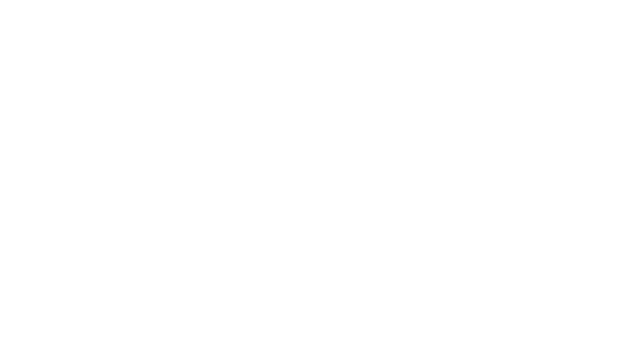
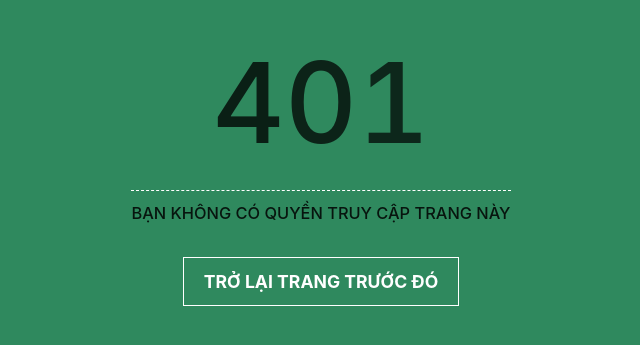
Before and after one commit to HoangLamLe/DATN, a React (Vite) app: page /unauth in a window 1280 px wide. Before the commit this address had no page. Shown: the part 235-580 px from the top of the page, without its empty margins (319-959 px from the left). Built offline with nearby package versions, Linux system fonts and the light colour scheme.

Commit message:
Add private route, NotFound and UnAuth page

```diff
--- a/src/App.jsx
+++ b/src/App.jsx
@@ -9,6 +9,7 @@ import "antd/dist/antd.css";
 import "./App.scss";
 import React, { useEffect, useState } from "react";
 import { useNavigate, useLocation, Outlet } from "react-router-dom";
+import { removeLocalStorage } from "./utils";
 
 function getItem(label, key, icon, children, type) {
   return {
@@ -64,7 +65,10 @@ const App = () => {
       <Modal
         open={isOpenModal}
         onCancel={() => setIsOpenModal(false)}
-        onOk={() => navigate("/")}
+        onOk={async () => {
+          await removeLocalStorage("role");
+          await navigate("/");
+        }}
         okText="Chắc chắn"
         cancelText="Huỷ"
         width="50vw"
--- a/src/Index.jsx
+++ b/src/Index.jsx
@@ -8,17 +8,28 @@ import Home from "./components/home/Home";
 import Monitor from "./components/monitor/Monitor";
 import Viewer from "./components/viewer/Viewer";
 import "antd/dist/antd.css";
+import PrivateRoute from "./routes/PrivateRoute";
+import NotFound from "./components/notFound/NotFound";
+import UnAuth from "./components/unAuth/UnAuth";
 
 function Index() {
   return (
     <Routes>
       <Route path="/" element={<LoginScreen />}></Route>
       <Route path="/viewer" element={<Viewer />}></Route>
-      <Route element={<App />}>
+      <Route
+        element={
+          <PrivateRoute>
+            <App />
+          </PrivateRoute>
+        }
+      >
         <Route path="/home" element={<Home />}></Route>
         <Route path="/display" element={<Display />}></Route>
         <Route path="/monitor" element={<Monitor />}></Route>
       </Route>
+      <Route path="/unauth" element={<UnAuth />}></Route>
+      <Route path="*" element={<NotFound />}></Route>
     </Routes>
   );
 }
--- a/src/components/auth/Login.jsx
+++ b/src/components/auth/Login.jsx
@@ -1,10 +1,11 @@
 import React from "react";
 import { useForm } from "react-hook-form";
 import { yupResolver } from "@hookform/resolvers/yup";
-import { useNavigate } from "react-router-dom";
+import { Await, useNavigate } from "react-router-dom";
 import { message } from "antd";
 
 import schema from "./schema";
+import { setLocalStorage } from "../../utils";
 
 import { Container, FormItem, Form, SubmitItem } from "./styled.js";
 
@@ -19,15 +20,17 @@ function LoginScreen() {
     resolver: yupResolver(schema()),
   });
 
-  const onSubmitHandler = (data) => {
+  const onSubmitHandler = async (data) => {
     if (!data) return;
     if (data.user === "admin") {
+      await setLocalStorage("role", "admin");
+      await navigate("/home");
       message.success("Đăng nhập thành công với tư cách admin");
-      navigate("/home");
     }
     if (data.user === "user") {
+      await setLocalStorage("role", "user");
+      await navigate("/viewer");
       message.success("Đăng nhập thành công với tư cách user");
-      navigate("/viewer");
     }
   };
 
--- /dev/null
+++ b/src/components/notFound/NotFound.jsx
@@ -0,0 +1,35 @@
+import React from "react";
+import { useNavigate } from "react-router-dom";
+import { NotFoundStyle } from "./styled";
+
+const NotFound = () => {
+  const navigate = useNavigate();
+  const handleBack = () => {
+    navigate(-1);
+  };
+  return (
+    <NotFoundStyle>
+      <div className="flex-container">
+        <div className="text-center">
+          <h1>
+            <span className="fade-in" id="digit1">
+              4
+            </span>
+            <span className="fade-in" id="digit2">
+              0
+            </span>
+            <span className="fade-in" id="digit3">
+              4
+            </span>
+          </h1>
+          <h3 className="fadeIn">TRANG KHÔNG TÌM THẤY</h3>
+          <button type="button" name="button" onClick={handleBack}>
+            Trở lại trang trước đó
+          </button>
+        </div>
+      </div>
+    </NotFoundStyle>
+  );
+};
+
+export default NotFound;
--- /dev/null
+++ b/src/components/notFound/styled.js
@@ -0,0 +1,89 @@
+import styled from "styled-components";
+
+export const NotFoundStyle = styled.div`
+  margin: 0;
+  padding: 0;
+  .flex-container {
+    display: flex;
+    justify-content: center;
+    align-items: center;
+    height: 100vh;
+    color: white;
+    animation: colorSlide 15s cubic-bezier(0.075, 0.82, 0.165, 1) infinite;
+
+    .text-center {
+      text-align: center;
+      h1,
+      h3 {
+        margin: 10px;
+        cursor: default;
+
+        .fade-in {
+          animation: fadeIn 2s ease infinite;
+        }
+      }
+
+      h1 {
+        font-size: 8em;
+        transition: font-size 200ms ease-in-out;
+        border-bottom: 1px dashed white;
+
+        span#digit1 {
+          animation-delay: 200ms;
+        }
+        span#digit2 {
+          animation-delay: 300ms;
+        }
+        span#digit3 {
+          animation-delay: 400ms;
+        }
+      }
+
+      button {
+        border: 1px solid white;
+        background: transparent;
+        outline: none;
+        padding: 10px 20px;
+        font-size: 1.1rem;
+        font-weight: bold;
+        color: white;
+        text-transform: uppercase;
+        transition: background-color 200ms ease-in;
+        margin: 20px 0;
+
+        &:hover {
+          background-color: white;
+          color: #555;
+          cursor: pointer;
+        }
+      }
+    }
+  }
+
+  @keyframes colorSlide {
+    0% {
+      background-color: #152a68;
+    }
+    25% {
+      background-color: royalblue;
+    }
+    50% {
+      background-color: seagreen;
+    }
+    75% {
+      background-color: tomato;
+    }
+    100% {
+      background-color: #152a68;
+    }
+  }
+
+  @keyframes fadeIn {
+    from {
+      opacity: 0;
+    }
+    100% {
+      opacity: 1;
+    }
+  }
+`;
--- /dev/null
+++ b/src/components/unAuth/UnAuth.jsx
@@ -0,0 +1,35 @@
+import React from "react";
+import { useNavigate } from "react-router-dom";
+import { UnAuthStyle } from "./styled";
+
+const UnAuth = () => {
+  const navigate = useNavigate();
+  const handleBack = () => {
+    navigate(-1);
+  };
+  return (
+    <UnAuthStyle>
+      <div className="flex-container">
+        <div className="text-center">
+          <h1>
+            <span className="fade-in" id="digit1">
+              4
+            </span>
+            <span className="fade-in" id="digit2">
+              0
+            </span>
+            <span className="fade-in" id="digit3">
+              1
+            </span>
+          </h1>
+          <h3 className="fadeIn">BẠN KHÔNG CÓ QUYỀN TRUY CẬP TRANG NÀY</h3>
+          <button type="button" name="button" onClick={handleBack}>
+            Trở lại trang trước đó
+          </button>
+        </div>
+      </div>
+    </UnAuthStyle>
+  );
+};
+
+export default UnAuth;
--- /dev/null
+++ b/src/components/unAuth/styled.js
@@ -0,0 +1,89 @@
+import styled from "styled-components";
+
+export const UnAuthStyle = styled.div`
+  margin: 0;
+  padding: 0;
+  .flex-container {
+    display: flex;
+    justify-content: center;
+    align-items: center;
+    height: 100vh;
+    color: white;
+    animation: colorSlide 15s cubic-bezier(0.075, 0.82, 0.165, 1) infinite;
+
+    .text-center {
+      text-align: center;
+      h1,
+      h3 {
+        margin: 10px;
+        cursor: default;
+
+        .fade-in {
+          animation: fadeIn 2s ease infinite;
+        }
+      }
+
+      h1 {
+        font-size: 8em;
+        transition: font-size 200ms ease-in-out;
+        border-bottom: 1px dashed white;
+
+        span#digit1 {
+          animation-delay: 200ms;
+        }
+        span#digit2 {
+          animation-delay: 300ms;
+        }
+        span#digit3 {
+          animation-delay: 400ms;
+        }
+      }
+
+      button {
+        border: 1px solid white;
+        background: transparent;
+        outline: none;
+        padding: 10px 20px;
+        font-size: 1.1rem;
+        font-weight: bold;
+        color: white;
+        text-transform: uppercase;
+        transition: background-color 200ms ease-in;
+        margin: 20px 0;
+
+        &:hover {
+          background-color: white;
+          color: #555;
+          cursor: pointer;
+        }
+      }
+    }
+  }
+
+  @keyframes colorSlide {
+    0% {
+      background-color: #152a68;
+    }
+    25% {
+      background-color: royalblue;
+    }
+    50% {
+      background-color: seagreen;
+    }
+    75% {
+      background-color: tomato;
+    }
+    100% {
+      background-color: #152a68;
+    }
+  }
+
+  @keyframes fadeIn {
+    from {
+      opacity: 0;
+    }
+    100% {
+      opacity: 1;
+    }
+  }
+`;
--- a/src/components/viewer/Viewer.jsx
+++ b/src/components/viewer/Viewer.jsx
@@ -7,20 +7,23 @@ import { Power } from "../charts/GaugeChart";
 import BarChart from "../charts/BarChart";
 import HumidBarChart from "../charts/HumidBarChart";
 
+import { getLocalStorage, removeLocalStorage } from "../../utils";
+
 import "./Viewer.scss";
 
 function Viewer() {
   const navigate = useNavigate();
 
   useEffect(() => {
-    const keyValue = localStorage.getItem("viewer");
+    const keyValue = getLocalStorage("viewer");
     setValue(keyValue);
   }, []);
 
   const [value, setValue] = useState("");
 
-  const onConfirmLogOut = () => {
-    navigate("/");
+  const onConfirmLogOut = async () => {
+    await removeLocalStorage("role");
+    await navigate("/");
   };
 
   return (
--- /dev/null
+++ b/src/routes/PrivateRoute.jsx
@@ -0,0 +1,14 @@
+import React, { useEffect, useState } from "react";
+import { Route, Navigate } from "react-router-dom";
+import { getLocalStorage } from "../utils";
+
+function PrivateRoute({ children }) {
+  let role = getLocalStorage("role");
+  if (role === "admin") {
+    return children;
+  } else {
+    return <Navigate to={"/unauth"} replace />;
+  }
+}
+
+export default PrivateRoute;
--- a/src/utils/index.js
+++ b/src/utils/index.js
@@ -1,7 +1 @@
-export * from "./injectReducer";
-export * from "./injectSaga";
-export * from "./checkStore";
-export * from "./reducerInjectors";
-export * from "./sagaInjectors";
-export * from "./redux";
 export * from "./storage";
```
